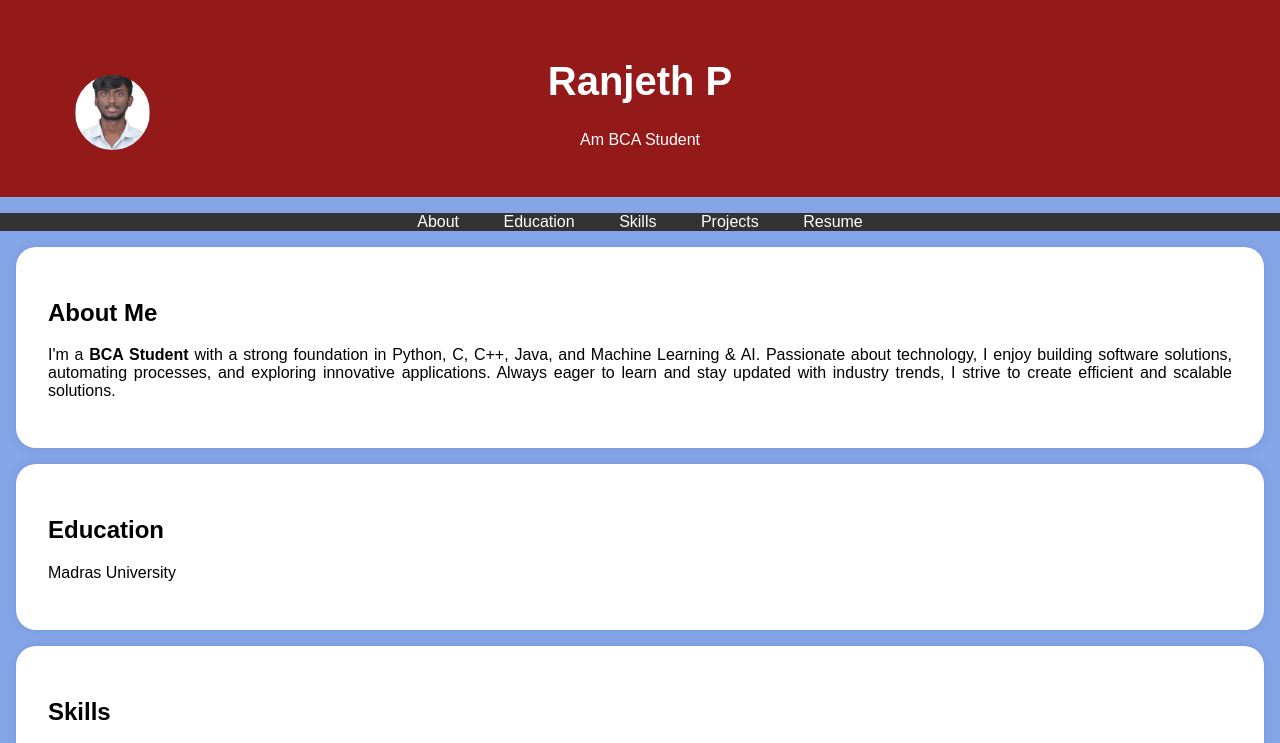
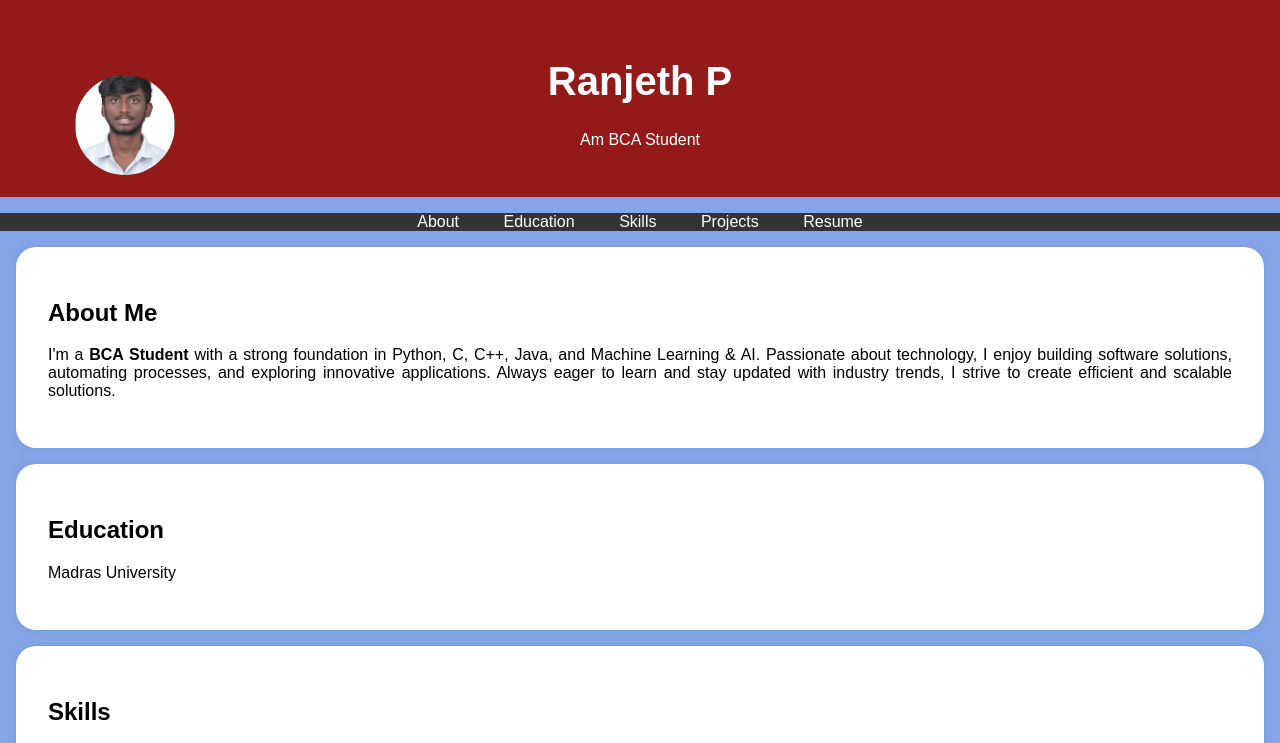
Before and after one commit to itsmeranjeth/digital-portfolio, a plain HTML site: page index.html in a window 1280 px wide. Shown: the top 743 px of the page. Drawn offline with Linux system fonts and the light colour scheme; files whose address does not match are found by name.

Commit message:
index.html

```diff
--- a/index.html
+++ b/index.html
@@ -24,8 +24,8 @@
 
         /* Add styles for the round profile picture */
         .profile-picture {
-            width: 75px; /* Adjust the size as needed */
-            height: 75px;
+            width: 100px; /* Adjust the size as needed */
+            height: 100px;
             border-radius: 75%; /* Create a circular shape */
             object-fit: cover; /* To ensure the image fills the circular area */
             position: absolute; /* Add this */
@@ -95,7 +95,7 @@
     <header>
         <div class="header-content">
             <!-- Add your profile picture here -->
-            <img src="D:\ranjeth\passport photo.jpg" alt="Your Profile Picture" class="profile-picture">
+            <img src="passport photo.jpg" alt="Your Profile Picture" class="profile-picture">
             <h1>Ranjeth P </h1>
             <p>Am BCA Student</p>
         </div>
```
